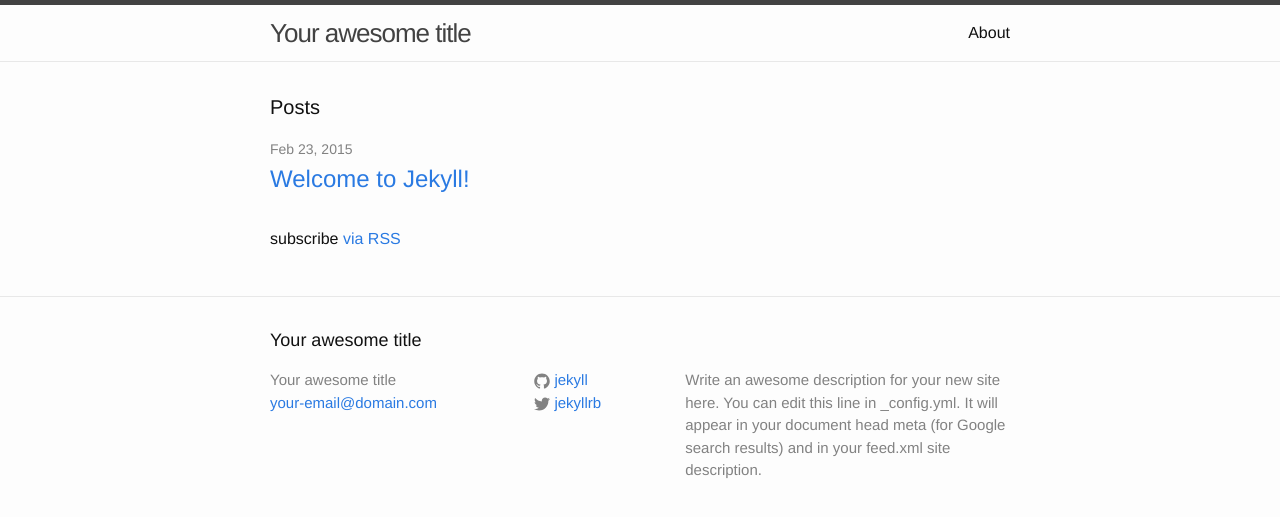
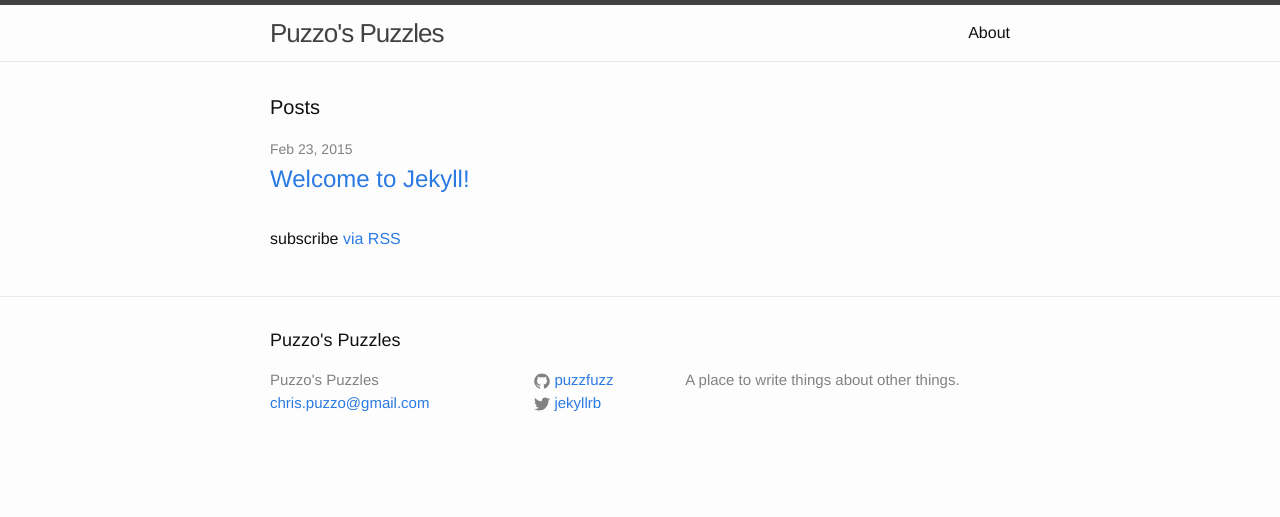
Before and after one commit to puzzfuzz/puzzfuzz.github.io, a Jekyll site: the page built from index.html, in a window 1280 px wide. Shown: the top 517 px of the page. Built offline with Jekyll 4.4.1, drawn with Linux system fonts in a browser that asks for light colours.

Commit message:
update site settings

```diff
--- a/_config.yml
+++ b/_config.yml
@@ -1,14 +1,13 @@
 # Site settings
-title: Your awesome title
-email: your-email@domain.com
+title: Puzzo's Puzzles
+email: chris.puzzo@gmail.com
 description: > # this means to ignore newlines until "baseurl:"
-  Write an awesome description for your new site here. You can edit this
-  line in _config.yml. It will appear in your document head meta (for
-  Google search results) and in your feed.xml site description.
+  A place to write things about other things.
 baseurl: "" # the subpath of your site, e.g. /blog/
 url: "http://yourdomain.com" # the base hostname & protocol for your site
 twitter_username: jekyllrb
-github_username:  jekyll
+github_username:  puzzfuzz
+highlighter: pygments
 
 # Build settings
 markdown: kramdown
```
